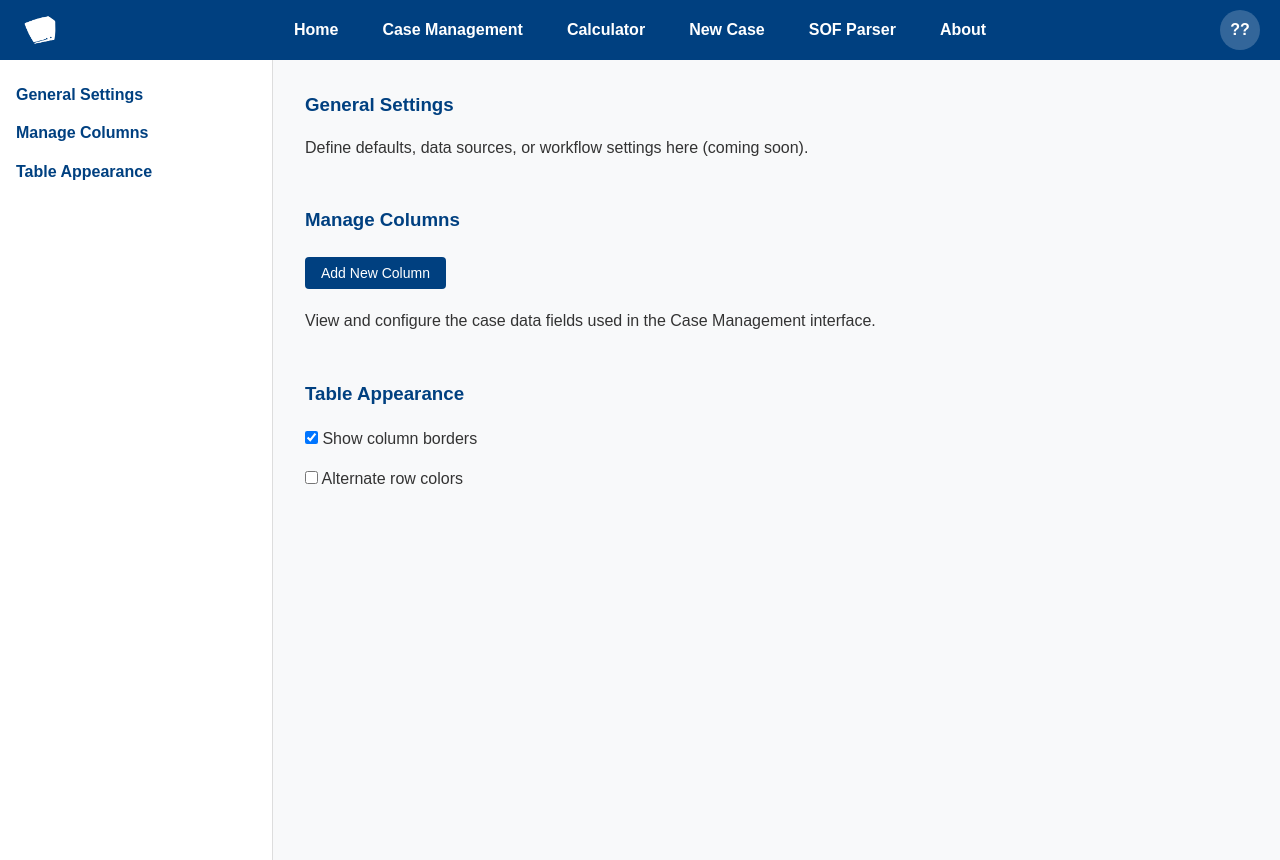
After one commit to RayWalsh/DemurrageCalculator2, a Flask app: page /settings/case-management in a window 1280 px wide. The commit adds this page. Run offline with Flask 3, Linux system fonts and the light colour scheme; the visitor is signed in with stand-in values (Sample User, id 1); data that the repository does not hold is empty.

```diff
--- a/app.py
+++ b/app.py
@@ -83,6 +83,11 @@ def about():
         return redirect(url_for('login'))
     return render_template('about.html')
 
+@app.route('/settings/case-management')
+def case_management_settings():
+    if 'username' not in session:
+        return redirect(url_for('login'))
+    return render_template('settings_case_management.html')
 
 # === API Routes ===
 
--- a/templates/case-management.html
+++ b/templates/case-management.html
@@ -88,13 +88,14 @@
   <!-- Column Picker Panel -->
   <div id="columnPickerPanel" class="side-panel">
     <div class="side-panel-header">
+      <button id="closeColumnPicker" class="close-panel">&times;</button>
       <h3>Edit View Columns</h3>
-      <button id="closeColumnPicker" class="close-panel">&times;</button>
     </div>
     <div class="side-panel-body">
       <ul id="columnToggleList" class="column-toggle-list"></ul>
     <div class="button-row reset-row">
       <button id="resetColumnPrefs" class="danger-btn">Reset View</button>
+      <a href="/settings/case-management" class="secondary-btn">More Settings</a>
     </div>
     </div>
     <div class="side-panel-footer">
--- /dev/null
+++ b/templates/settings_case_management.html
@@ -0,0 +1,117 @@
+<!DOCTYPE html>
+<html lang="en">
+<head>
+  <meta charset="UTF-8" />
+  <meta name="viewport" content="width=device-width, initial-scale=1.0" />
+  <title>Case Management Settings</title>
+
+  <link rel="stylesheet" href="{{ url_for('static', filename='styles.css') }}">
+
+  <style>
+    body {
+      font-family: Arial, sans-serif;
+      margin: 0;
+      background-color: #f8f9fa;
+    }
+
+    .settings-container {
+      display: flex;
+      min-height: 100vh;
+    }
+
+    .sidebar {
+      width: 240px;
+      background-color: #fff;
+      border-right: 1px solid #ddd;
+      padding: 1.5rem 1rem;
+    }
+
+    .sidebar ul {
+      list-style: none;
+      padding: 0;
+      margin: 0;
+    }
+
+    .sidebar li {
+      margin-bottom: 1rem;
+    }
+
+    .sidebar a {
+      text-decoration: none;
+      color: #004080;
+      font-weight: bold;
+    }
+
+    .sidebar a:hover {
+      text-decoration: underline;
+    }
+
+    .settings-panel {
+      flex-grow: 1;
+      padding: 2rem;
+    }
+
+    .settings-panel h3 {
+      margin-top: 0;
+      color: #004080;
+    }
+
+    section {
+      margin-bottom: 3rem;
+    }
+
+    button {
+      background-color: #004080;
+      color: white;
+      border: none;
+      padding: 8px 16px;
+      font-size: 14px;
+      border-radius: 4px;
+      cursor: pointer;
+    }
+
+    button:hover {
+      background-color: #003060;
+    }
+
+    label {
+      display: block;
+      margin-top: 1rem;
+    }
+  </style>
+</head>
+<body>
+
+  {% include '_header.html' %}
+
+  <div class="settings-container">
+    <aside class="sidebar">
+      <ul>
+        <li><a href="#general">General Settings</a></li>
+        <li><a href="#columns">Manage Columns</a></li>
+        <li><a href="#appearance">Table Appearance</a></li>
+      </ul>
+    </aside>
+
+    <main class="settings-panel">
+      <section id="general">
+        <h3>General Settings</h3>
+        <p>Define defaults, data sources, or workflow settings here (coming soon).</p>
+      </section>
+
+      <section id="columns">
+        <h3>Manage Columns</h3>
+        <button>Add New Column</button>
+        <p style="margin-top: 1rem;">View and configure the case data fields used in the Case Management interface.</p>
+      </section>
+
+      <section id="appearance">
+        <h3>Table Appearance</h3>
+        <label><input type="checkbox" checked /> Show column borders</label>
+        <label><input type="checkbox" /> Alternate row colors</label>
+      </section>
+    </main>
+  </div>
+
+</body>
+</html>
```
Also changed, not shown: static/case-management.css (+52 -7 lines), static/modules/CaseManagement.js (+34 -0 lines), templates/login.html (+23 -10 lines).
